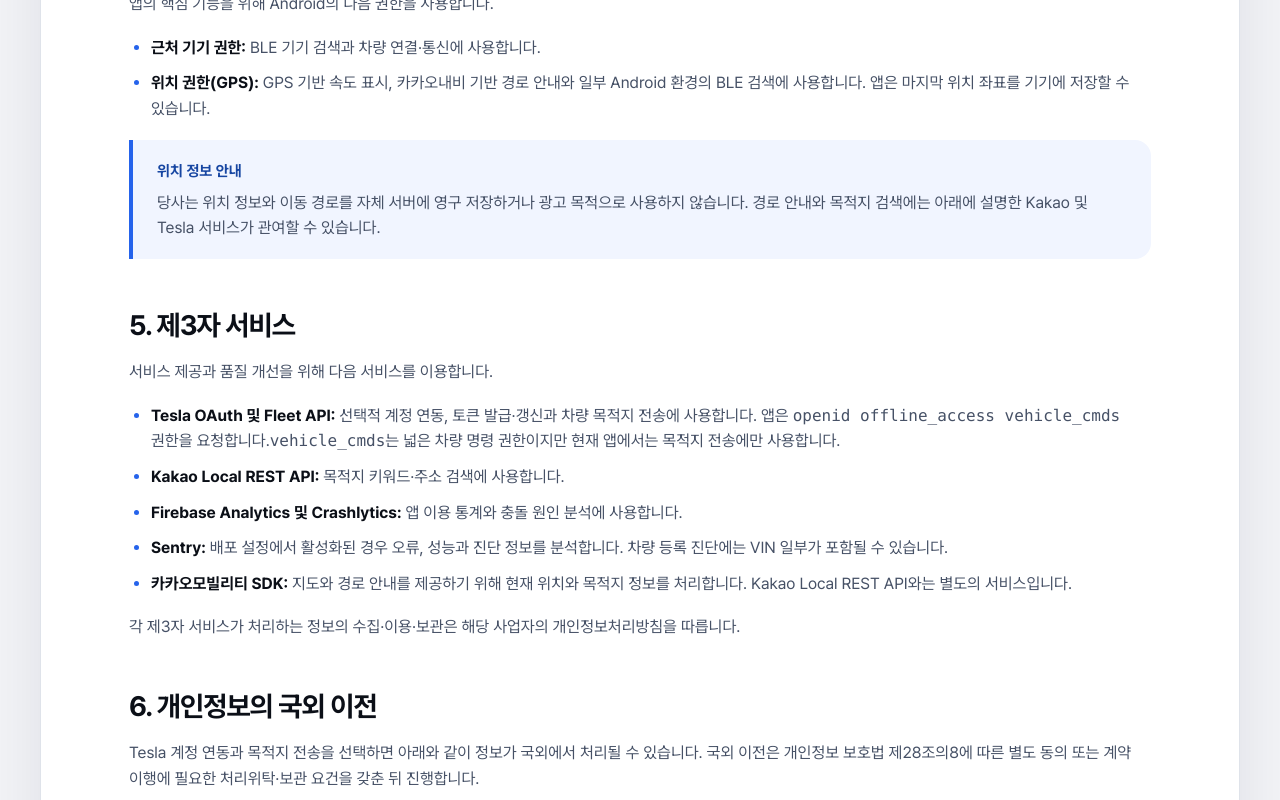
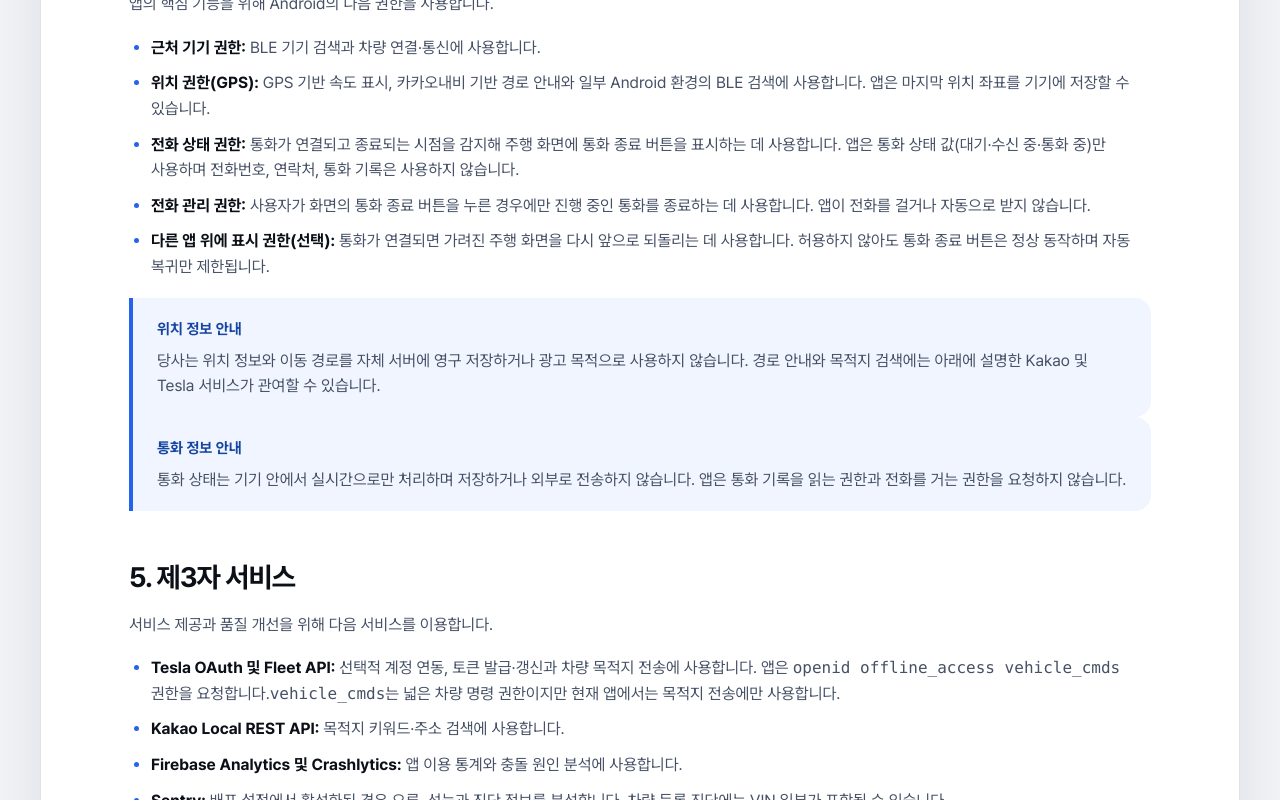
Before and after one commit to begin0dev/tesdrive-website, a Next.js app: page /privacy in a window 1280 px wide. Shown: the part 1680-2480 px from the top of the page. Built offline with nearby package versions, Linux system fonts and the light colour scheme.

Commit message:
fix - 권한 관련 코드 수정

```diff
--- a/app/page.tsx
+++ b/app/page.tsx
@@ -160,6 +160,14 @@
   [
     "위치 (GPS)",
     "GPS 기반 속도 표시와 카카오내비 경로 안내에 사용합니다. 일부 Android 환경에서는 BLE 검색에도 필요합니다.",
+  ],
+  [
+    "전화 (통화 상태 · 통화 관리)",
+    "통화 중일 때 화면에 통화 종료 버튼을 띄우고, 버튼을 누르면 통화를 끊는 데 사용합니다. 전화번호와 통화 기록은 사용하지 않습니다.",
+  ],
+  [
+    "다른 앱 위에 표시 (선택)",
+    "통화가 연결되면 전화 화면에 가려진 주행 화면으로 자동 복귀하는 데 사용합니다. 허용하지 않아도 통화 종료 버튼은 그대로 동작합니다.",
   ],
   [
     "차량 · 위치 데이터",
--- a/app/privacy/page.tsx
+++ b/app/privacy/page.tsx
@@ -68,7 +68,7 @@
             </p>
             <p className="mt-6 text-sm text-[#5e6675]">
               <strong className="mr-2 text-[#0b0f17]">최종 수정일</strong>
-              <time dateTime="2026-08-16">2026년 8월 16일</time>
+              <time dateTime="2026-08-19">2026년 8월 19일</time>
             </p>
           </header>
 
@@ -182,6 +182,22 @@
                   기반 경로 안내와 일부 Android 환경의 BLE 검색에 사용합니다.
                   앱은 마지막 위치 좌표를 기기에 저장할 수 있습니다.
                 </li>
+                <li>
+                  <strong>전화 상태 권한:</strong> 통화가 연결되고 종료되는 시점을
+                  감지해 주행 화면에 통화 종료 버튼을 표시하는 데 사용합니다. 앱은
+                  통화 상태 값(대기·수신 중·통화 중)만 사용하며 전화번호, 연락처,
+                  통화 기록은 사용하지 않습니다.
+                </li>
+                <li>
+                  <strong>전화 관리 권한:</strong> 사용자가 화면의 통화 종료 버튼을
+                  누른 경우에만 진행 중인 통화를 종료하는 데 사용합니다. 앱이 전화를
+                  걸거나 자동으로 받지 않습니다.
+                </li>
+                <li>
+                  <strong>다른 앱 위에 표시 권한(선택):</strong> 통화가 연결되면
+                  가려진 주행 화면을 다시 앞으로 되돌리는 데 사용합니다. 허용하지
+                  않아도 통화 종료 버튼은 정상 동작하며 자동 복귀만 제한됩니다.
+                </li>
               </ul>
               <aside className={policyNote} aria-label="위치 정보 안내">
                 <span>위치 정보 안내</span>
@@ -189,6 +205,14 @@
                   당사는 위치 정보와 이동 경로를 자체 서버에 영구 저장하거나 광고
                   목적으로 사용하지 않습니다. 경로 안내와 목적지 검색에는 아래에
                   설명한 Kakao 및 Tesla 서비스가 관여할 수 있습니다.
+                </p>
+              </aside>
+              <aside className={policyNote} aria-label="통화 정보 안내">
+                <span>통화 정보 안내</span>
+                <p>
+                  통화 상태는 기기 안에서 실시간으로만 처리하며 저장하거나 외부로
+                  전송하지 않습니다. 앱은 통화 기록을 읽는 권한과 전화를 거는 권한을
+                  요청하지 않습니다.
                 </p>
               </aside>
             </section>
@@ -339,6 +363,10 @@
                   요청 중 일시 처리하며 데이터베이스나 파일에 영구 저장하지 않습니다.
                 </li>
                 <li>
+                  <strong>통화 상태:</strong> 앱이 실행되는 동안 메모리에만 유지하며
+                  기기나 서버에 저장하지 않습니다.
+                </li>
+                <li>
                   <strong>제3자 처리 데이터:</strong> 제3자 서비스가 처리한 정보의
                   보관 및 삭제는 각 사업자의 정책과 계약을 따릅니다.
                 </li>
@@ -348,9 +376,15 @@
             <section className={policySection}>
               <h2>9. 사용자의 권리</h2>
               <p>
-                사용자는 언제든지 기기 설정에서 앱의 Bluetooth, 위치 등 권한을
+                사용자는 언제든지 기기 설정에서 앱의 Bluetooth, 위치, 전화 등 권한을
                 철회할 수 있습니다. 다만 필수 권한을 철회하면 차량 연결과 대시보드
                 기능 이용이 제한될 수 있습니다.
+              </p>
+              <p>
+                전화 권한은 기기 설정의 앱 권한 화면에서, 다른 앱 위에 표시 권한은
+                특별 접근 권한 화면에서 각각 철회할 수 있습니다. 두 권한을 철회하면
+                통화 종료 버튼과 통화 후 자동 복귀 기능만 동작하지 않으며 나머지
+                기능은 영향을 받지 않습니다.
               </p>
               <p>
                 앱의 Tesla 연동 해지는 기기에 저장된 토큰을 삭제하는 기능입니다.
```
